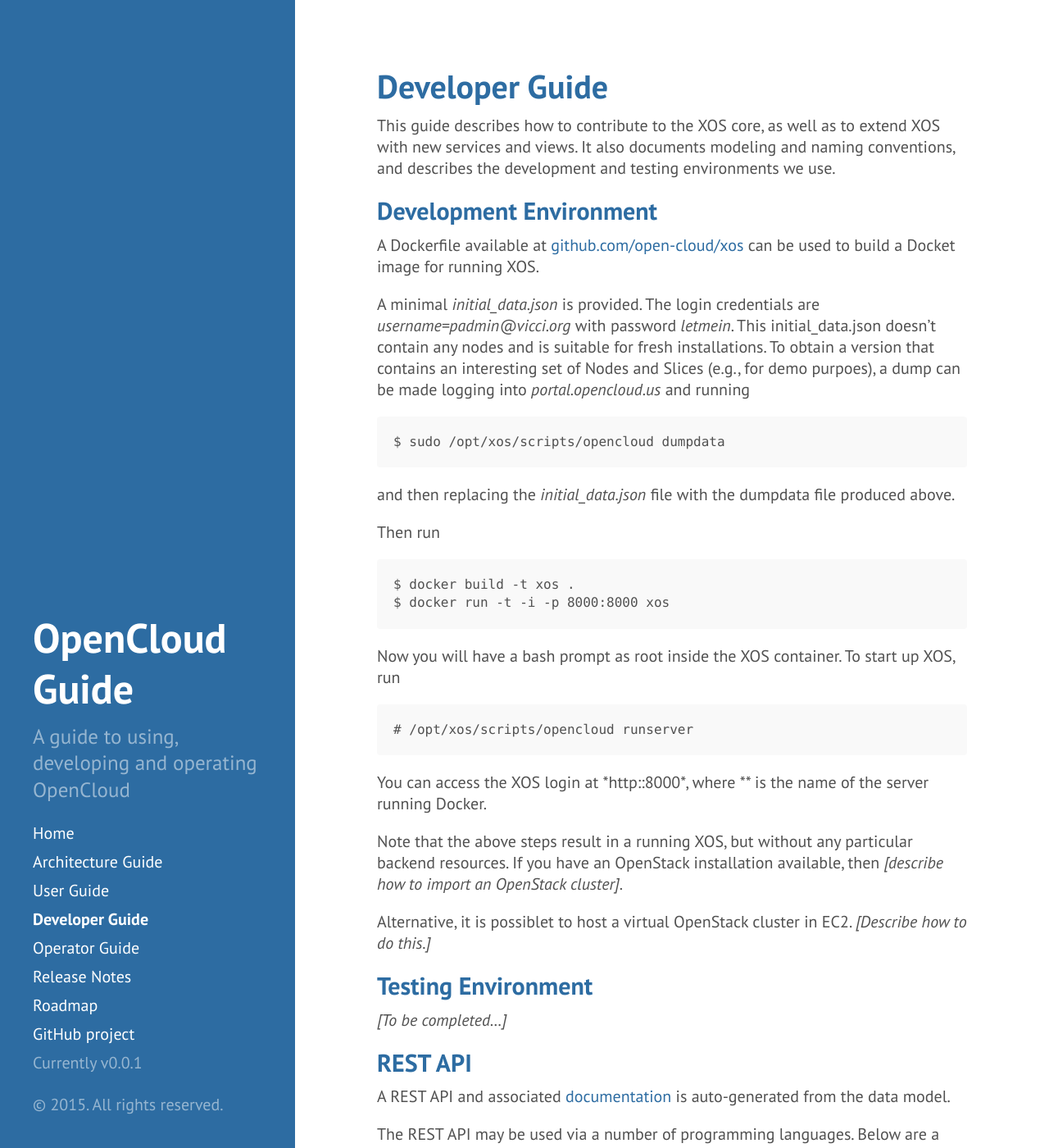
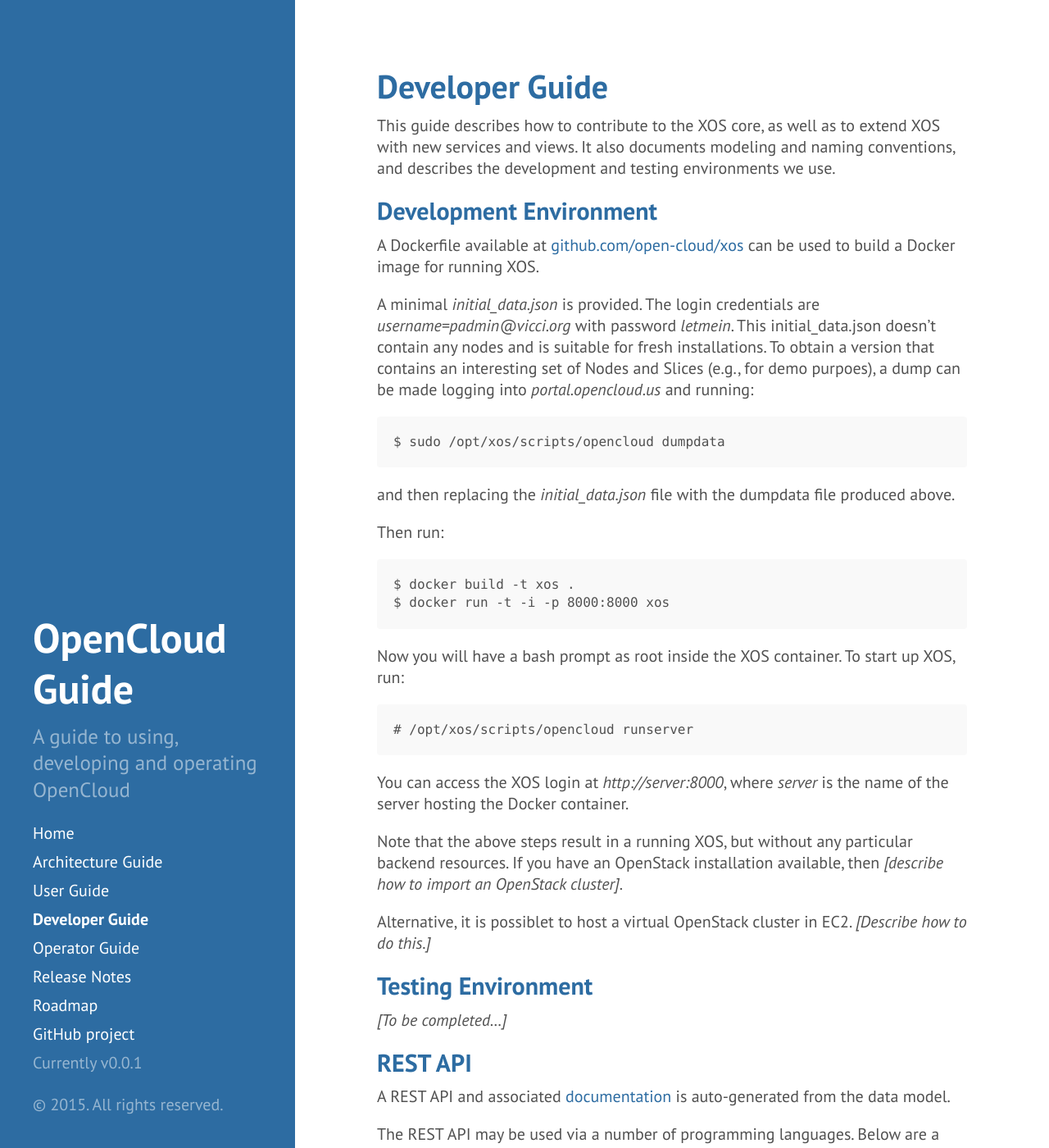
Before and after one commit to open-cloud/open-cloud.github.io.old, a Jekyll site: the page built from 2_developer.md, in a window 1280 px wide and 1400 px high. Shown: the whole window at 82% size. Built offline with Jekyll 4.4.1, drawn with Linux system fonts in a browser that asks for light colours; Markdown is read by kramdown in place of the engine named in the settings.

Commit message:
Update 2_developer.md

````diff
--- a/2_developer.md
+++ b/2_developer.md
@@ -12,14 +12,14 @@
 
 A Dockerfile available at
 [github.com/open-cloud/xos](https://github.com/open-cloud/xos)
-can be used to build a Docket image for running XOS.
+can be used to build a Docker image for running XOS.
 
 A minimal *initial_data.json* is provided. The login credentials
 are *username=padmin@vicci.org* with password *letmein*. This
 initial_data.json doesn't contain any nodes and is suitable for
 fresh installations. To obtain a version that contains an
 interesting set of Nodes and Slices (e.g., for demo purpoes), a
-dump can be made logging into *portal.opencloud.us* and running
+dump can be made logging into *portal.opencloud.us* and running:
 
 ```
 $ sudo /opt/xos/scripts/opencloud dumpdata
@@ -28,7 +28,7 @@
 and then replacing the *initial_data.json* file with the dumpdata
 file produced above.
 
-Then run
+Then run:
 
 ```
 $ docker build -t xos .
@@ -36,14 +36,14 @@
 ```
 
 Now you will have a bash prompt as root inside the XOS container.
-To start up XOS, run
+To start up XOS, run:
 
 ```
 # /opt/xos/scripts/opencloud runserver
 ```
 
-You can access the XOS login at *http:<server>:8000*, where *<server>*
-is the name of the server running Docker.
+You can access the XOS login at *http://server:8000*, where *server*
+is the name of the server hosting the Docker container.
 
 Note that the above steps result in a running XOS, but without any
 particular backend resources. If you have an OpenStack installation
````
